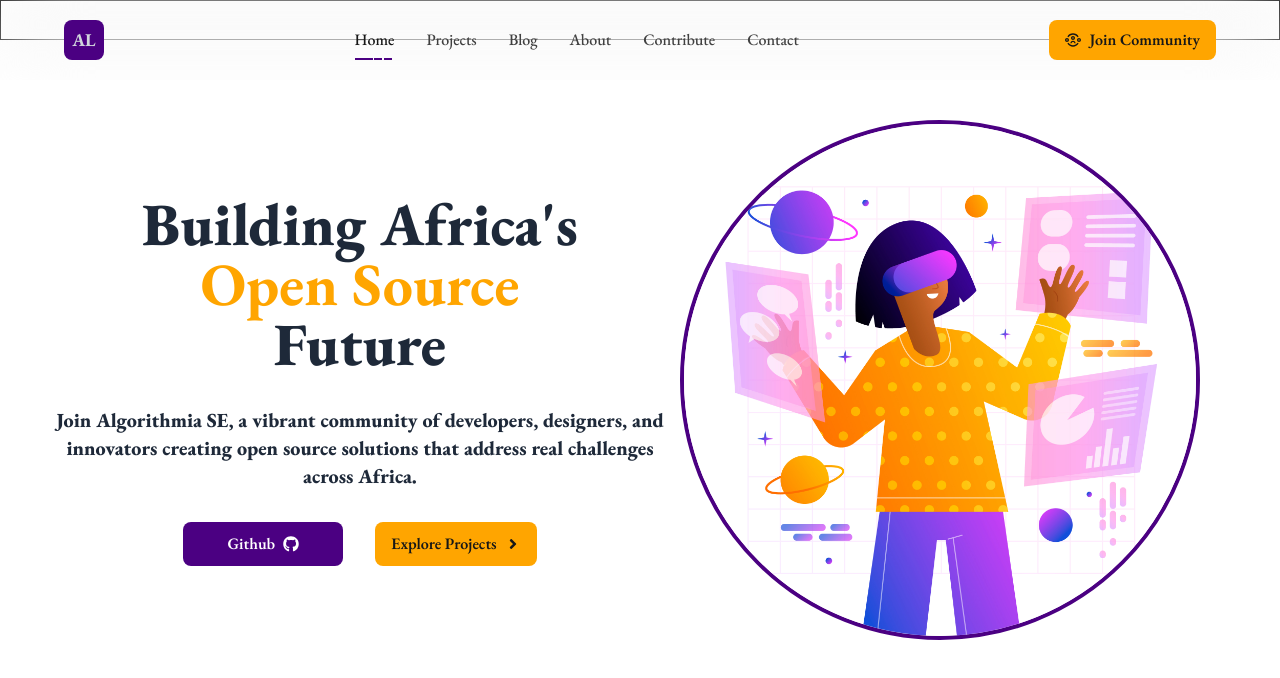
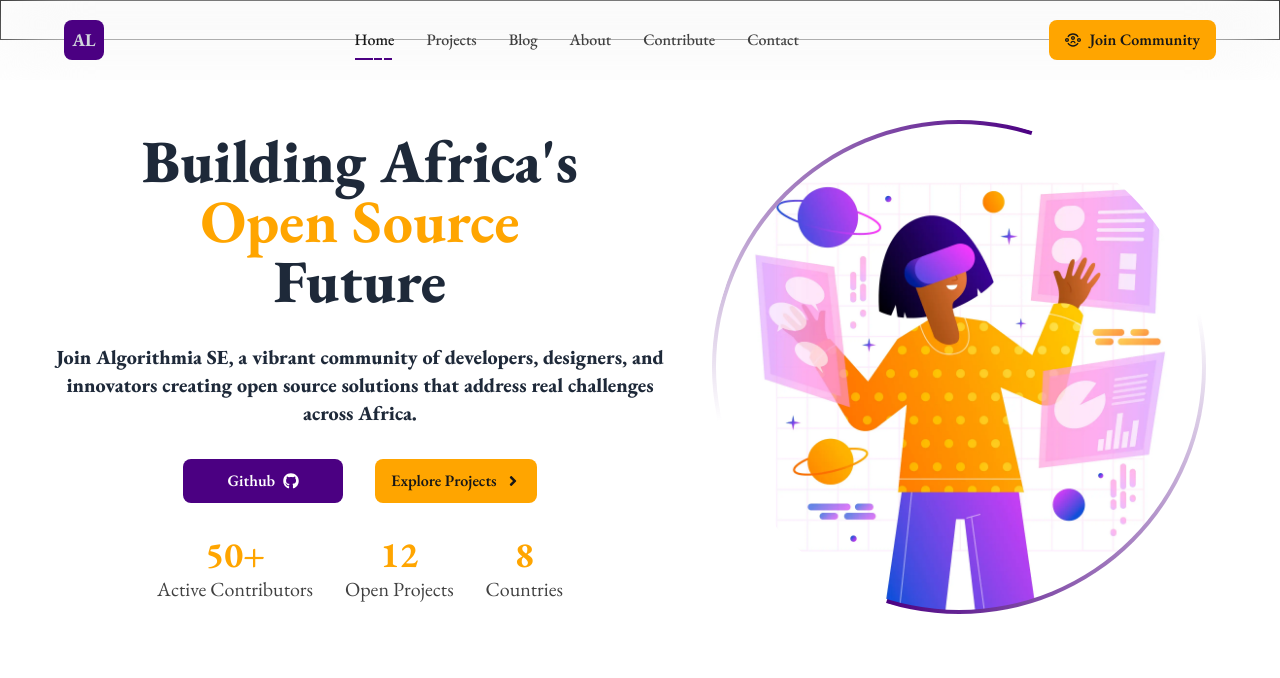
Before and after one commit to Bo1atit0/algorithmia-frontend, a React (Vite) app: page / in a window 1280 px wide. Shown: the top 678 px of the page. Built offline with nearby package versions, Linux system fonts and the light colour scheme; a web font is replaced by a local one.

Commit message:
feat:added a circular border with rotating animations to the hero image

```diff
--- a/src/App.css
+++ b/src/App.css
@@ -0,0 +1,8 @@
+@keyframes spinSlow {
+  from {
+    transform: rotate(0deg);
+  }
+  to {
+    transform: rotate(360deg);
+  }
+}
--- a/src/components/Hero.jsx
+++ b/src/components/Hero.jsx
@@ -1,13 +1,13 @@
-import HeroImage from '../assets/heroImg.jpg';
+import HeroImage from '../assets/heroImg.webp';
 import { FaGithub } from 'react-icons/fa';
 import { FaAngleRight } from 'react-icons/fa';
 import Button from './Button';
 
 const Hero = () => {
   return (
-    <section className="py-20">
+    <section className="py-20 flex flex-col">
       {/* hero section */}
-      <div className="flex flex-col md:flex-row gap-4 md:gap-0 items-center text-gray-800">
+      <div className="flex flex-col md:flex-row gap-4 md:gap-8 items-center text-gray-800">
         {/* Text */}
         <div className=" flex flex-col md:w-[50vw] gap-8 items-center justify-center md:ml-10">
           <h1 className="text-4xl md:text-5xl lg:text-6xl font-extrabold text-center ">
@@ -33,15 +33,41 @@ const Hero = () => {
               Explore Projects
             </Button>
           </div>
+
+          <div className="flex justify-center items-center gap-8">
+            <div className="flex flex-col justify-center items-center">
+              <p className="text-4xl font-bold text-c2">50+</p>
+              <p className="text-xl text-neutral-700">Active Contributors</p>
+            </div>
+
+            <div className="flex flex-col justify-center items-center">
+              <p className="text-4xl font-bold text-c2">12</p>
+              <p className="text-xl text-neutral-700">Open Projects</p>
+            </div>
+
+            <div className="flex flex-col justify-center items-center">
+              <p className="text-4xl font-bold text-c2">8</p>
+              <p className="text-xl text-neutral-700">Countries</p>
+            </div>
+          </div>
         </div>
 
         {/* Image */}
-        <div className=" flex items-center justify-center border-4 border-c1 rounded-full">
+        <div
+          className=" p-1 rounded-full relative z-10 overflow-hidden
+        after:bg-[conic-gradient(transparent,transparent,transparent,var(--color-c1))]
+        after:content-[''] after:absolute after:animate-[spinSlow_10s_linear_infinite]
+        after:z-[-1] after:inset-0 after:[animation-delay:-5s]
+        before:content-[''] before:absolute before:inset-0 before:z-[-1] before:animate-[spinSlow_10s_linear_infinite]
+        before:bg-[conic-gradient(transparent,transparent,transparent,var(--color-c1))]
+        "
+        >
           <img
             src={HeroImage}
             alt="Hero Image"
-            className="md:w-[40vw] w-[70vw] rounded-full"
+            className="md:w-[38vw] w-[70vw] rounded-full"
           />
+          {/* <div className="bg-neutral-300 absolute inset-0 mix-blend-darken"></div> */}
         </div>
       </div>
     </section>
```
Also changed, not shown: src/assets/heroImg.webp (added).
